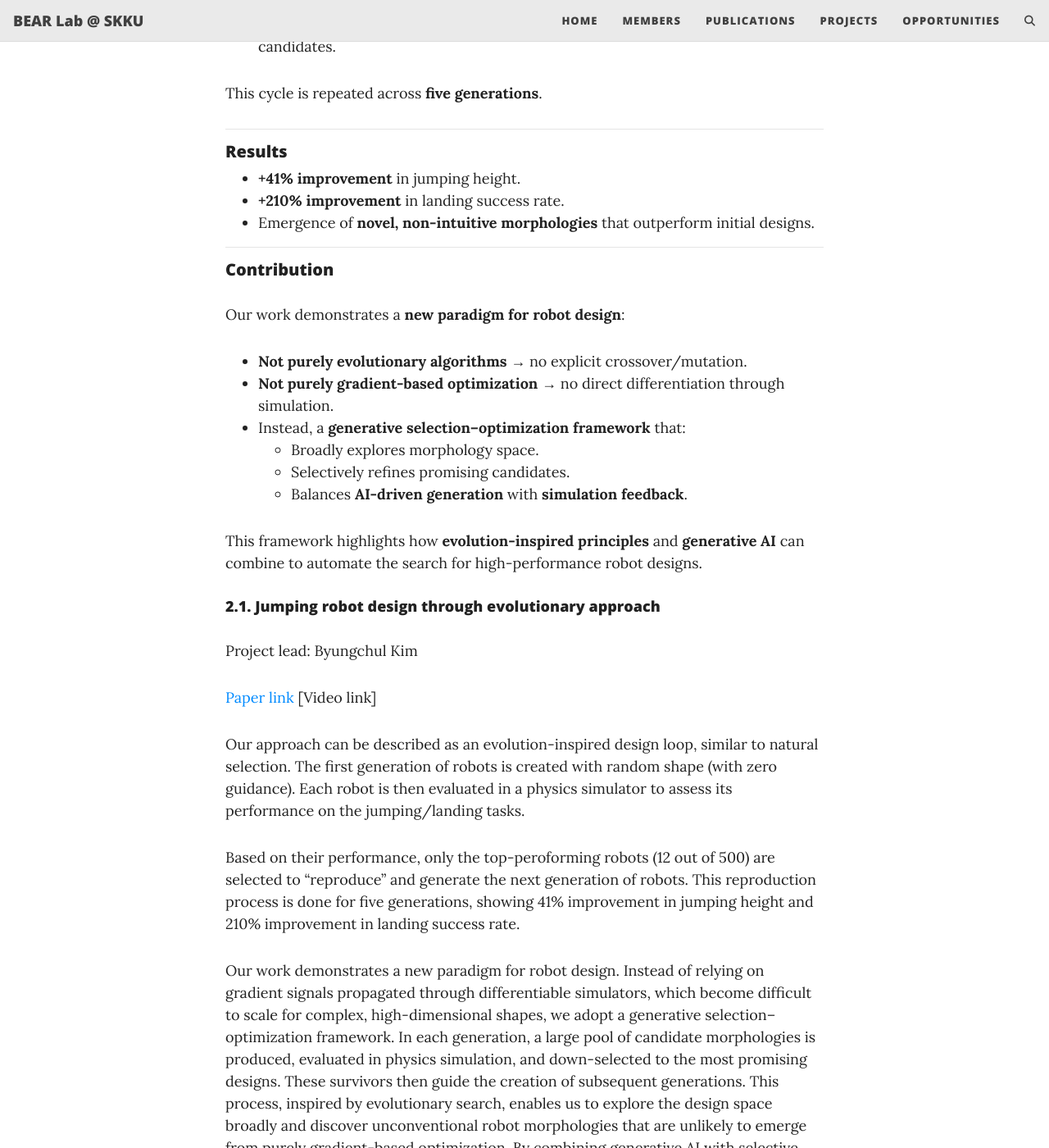
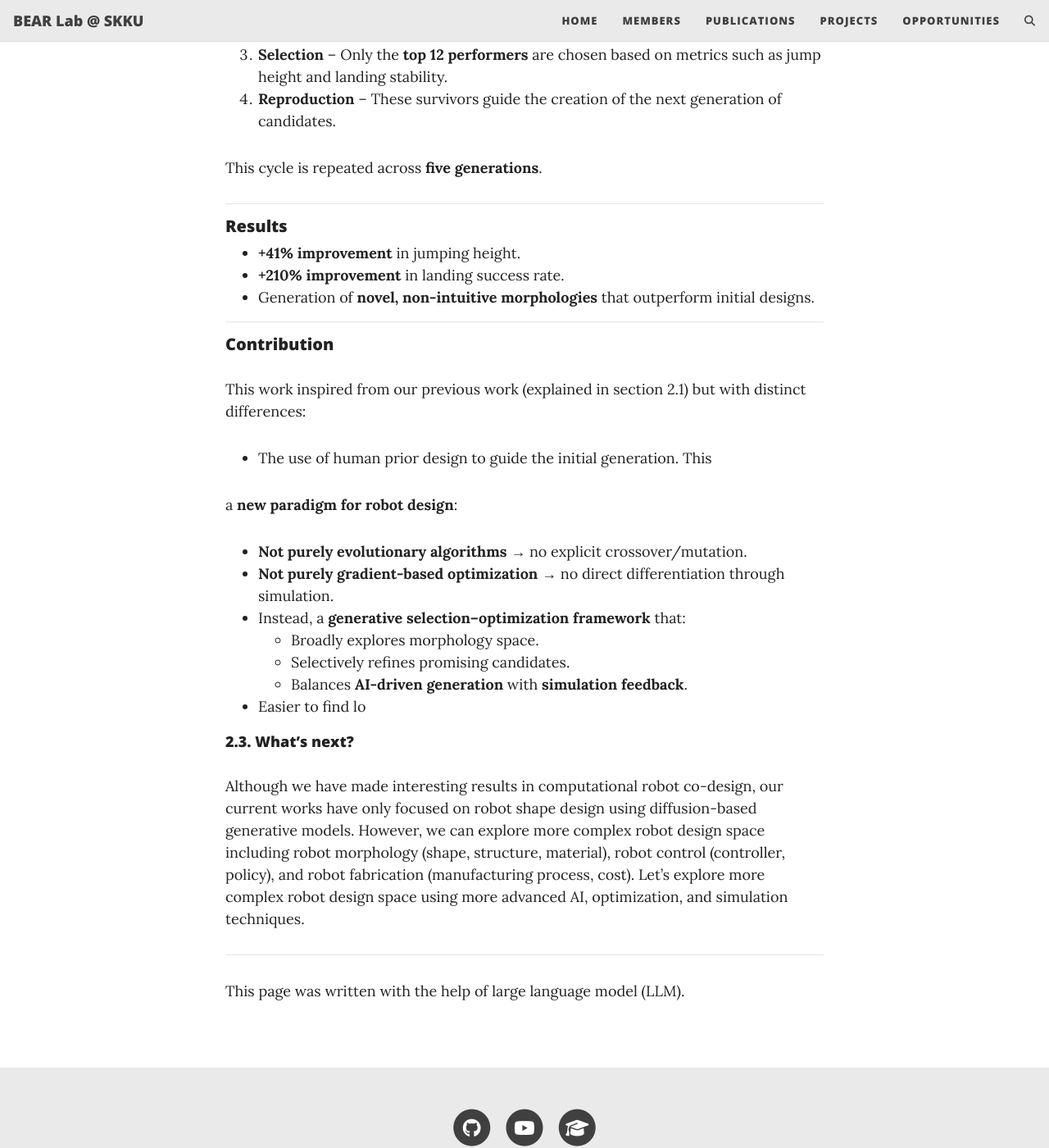
Before and after one commit to bear-research-lab/bear-research-lab.github.io, a Jekyll site: the page built from _pages/projects/codesign.md, in a window 1280 px wide and 1400 px high, scrolled down 2310 px. Shown: the whole window at 82% size. Built offline with Jekyll 4.4.1, drawn with Linux system fonts in a browser that asks for light colours; comment, search, counter and statistics services are not loaded; some of the changed text lies outside the part shown.

Commit message:
codesign

```diff
--- a/_pages/projects/codesign.md
+++ b/_pages/projects/codesign.md
@@ -56,38 +61,23 @@ This cycle is repeated across **five generations**.
 ##### Results
 - **+41% improvement** in jumping height.
 - **+210% improvement** in landing success rate.
-- Emergence of **novel, non-intuitive morphologies** that outperform initial designs.
+- Generation of **novel, non-intuitive morphologies** that outperform initial designs.
 
 ---
 
 ##### Contribution
-Our work demonstrates a **new paradigm for robot design**:
+This work inspired from our previous work (explained in section 2.1) but with distinct differences:
+- The use of human prior design to guide the initial generation. This
+
+ a **new paradigm for robot design**:
 - **Not purely evolutionary algorithms** → no explicit crossover/mutation.
 - **Not purely gradient-based optimization** → no direct differentiation through simulation.
 - Instead, a **generative selection–optimization framework** that:
   - Broadly explores morphology space.
   - Selectively refines promising candidates.
   - Balances **AI-driven generation** with **simulation feedback**.
+- Easier to find lo
 
-This framework highlights how **evolution-inspired principles** and **generative AI** can combine to automate the search for high-performance robot designs.
-
-
-#### 2.1. Jumping robot design through evolutionary approach
-Project lead: Byungchul Kim
-
-[Paper link](https://bear-research-lab.github.io/assets/pub/2025_ICRA_GENJUMP.pdf)
-[Video link]
-
-Our approach can be described as an evolution-inspired design loop, similar to natural selection. The first generation of robots is created with random shape (with zero guidance). Each robot is then evaluated in a physics simulator to assess its performance on the jumping/landing tasks.
-
-Based on their performance, only the top-peroforming robots (12 out of 500) are selected to "reproduce" and generate the next generation of robots. This reproduction process is done for five generations, showing 41% improvement in jumping height and 210% improvement in landing success rate.
-
-Our work demonstrates a new paradigm for robot design. Instead of relying on gradient signals propagated through differentiable simulators, which become difficult to scale for complex, high-dimensional shapes, we adopt a generative selection–optimization framework. In each generation, a large pool of candidate morphologies is produced, evaluated in physics simulation, and down-selected to the most promising designs. These survivors then guide the creation of subsequent generations. This process, inspired by evolutionary search, enables us to explore the design space broadly and discover unconventional robot morphologies that are unlikely to emerge from purely gradient-based optimization. By combining generative AI with selective refinement, our approach circumvents the limitations of direct shape differentiation while still leveraging simulation feedback to drive performance-oriented design.
-
-
-#### 2.2. Robot co-design through diffusion based generative model
-[Paper link](https://bear-research-lab.github.io/assets/pub/Neurips_DBOT.pdf)
-The advance in generative models, espe
 
 #### 2.3. What's next?
 Although we have made interesting results in computational robot co-design, our current works have only focused on robot shape design using diffusion-based generative models. However, we can explore more complex robot design space including robot morphology (shape, structure, material), robot control (controller, policy), and robot fabrication (manufacturing process, cost). Let's explore more complex robot design space using more advanced AI, optimization, and simulation techniques.
```
Also changed, not shown: other parts of _pages/projects/codesign.md (+9 -4 lines).
